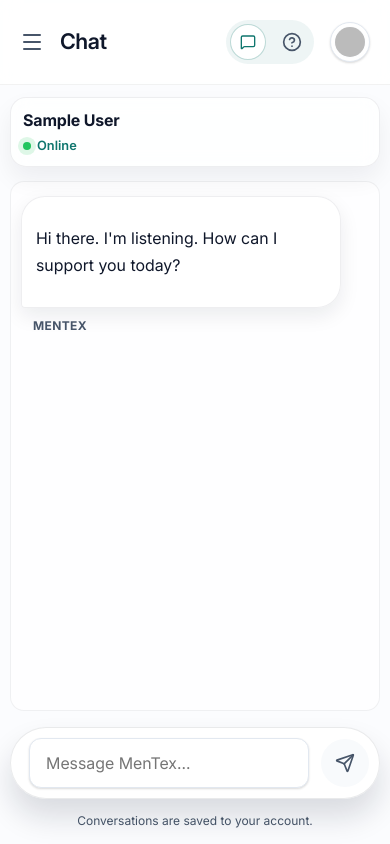
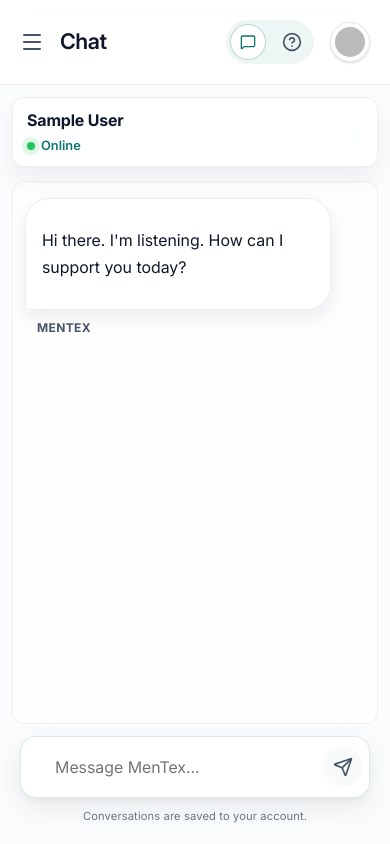
Before and after one commit to Muhyadiinjama/MenTex, a React (Vite) app in the folder client/: page /chat in a window 390 px wide. Built offline with nearby package versions, Linux system fonts and the light colour scheme; no server answers; sample sign-in values are in the browser's storage.

Commit message:
make some improvement

```diff
--- a/client/package.json
+++ b/client/package.json
@@ -1,7 +1,7 @@
 {
   "name": "mindfulai-client",
   "private": true,
-  "version": "1.0.0",
+  "version": "1.0.1",
   "type": "module",
   "scripts": {
     "dev": "vite",
--- a/client/src/app.css
+++ b/client/src/app.css
@@ -227,12 +227,15 @@ p {
   position: relative;
   height: 100vh;
   height: 100dvh;
+  /* Use dynamic viewport height for mobile browsers */
   overflow-y: auto;
+  overflow-x: hidden;
   display: flex;
   flex-direction: column;
   background: rgba(255, 255, 255, 0.4);
   min-width: 0;
-  /* Critical for Flexbox text shrinking */
+  /* Support for iOS safe area (notches) */
+  padding-bottom: env(safe-area-inset-bottom);
 }
 
 /* Professional Input Fields */
--- a/client/src/components/Navbar.css
+++ b/client/src/components/Navbar.css
@@ -1,7 +1,7 @@
 /* Navbar / Header Bar Styles */
 
 .dashboard-header-bar {
-    padding: 20px;
+    padding: 16px 20px;
     display: flex;
     align-items: center;
     justify-content: space-between;
@@ -10,8 +10,10 @@
     backdrop-filter: blur(10px);
     position: sticky;
     top: 0;
-    z-index: 10;
+    z-index: 100;
     border-bottom: 1px solid rgba(0, 0, 0, 0.05);
+    /* Support for safe areas at the top */
+    padding-top: calc(16px + env(safe-area-inset-top));
 }
 
 .dashboard-header-left {
@@ -112,6 +114,19 @@
 }
 
 @media (max-width: 850px) {
+    .dashboard-header-bar {
+        padding: 10px 14px;
+        padding-top: calc(10px + env(safe-area-inset-top));
+    }
+
+    .dashboard-header-left {
+        gap: 12px;
+    }
+
+    .dashboard-title-h2 {
+        font-size: 1.15rem;
+    }
+
     .desktop-only {
         display: none;
     }
@@ -122,6 +137,7 @@
 
     .nav-feedback-btn {
         width: 36px;
+        height: 36px;
         padding: 0;
         justify-content: center;
     }
--- a/client/src/pages/ChatWithAI.css
+++ b/client/src/pages/ChatWithAI.css
@@ -231,39 +231,43 @@
 .input-area-container {
     position: relative;
     z-index: 10;
-    max-width: 840px;
+    max-width: 900px;
     margin: 0 auto;
     width: 100%;
+    padding: 0 16px 20px;
+    /* Bottom safe area for mobile */
+    padding-bottom: calc(20px + env(safe-area-inset-bottom));
 }
 
 .input-wrapper {
     display: flex;
     align-items: center;
     gap: 12px;
-    background: rgba(255, 255, 255, 0.9);
-    padding: 10px 10px 10px 18px;
-    border-radius: 50px;
-    box-shadow: 0 18px 30px rgba(15, 23, 42, 0.14);
-    border: 1px solid rgba(15, 23, 42, 0.09);
-    -webkit-backdrop-filter: blur(10px);
-    backdrop-filter: blur(10px);
-    transition: transform 0.2s ease, box-shadow 0.2s ease, border-color 0.2s ease;
+    background: #ffffff;
+    padding: 8px 8px 8px 24px;
+    border-radius: 20px;
+    box-shadow: 0 10px 30px rgba(0, 0, 0, 0.08), 0 4px 6px rgba(0, 0, 0, 0.04);
+    border: 1px solid rgba(15, 118, 110, 0.15);
+    transition: all 0.3s cubic-bezier(0.4, 0, 0.2, 1);
+    min-height: 58px;
 }
 
 .input-wrapper:focus-within {
+    border-color: var(--color-primary);
+    box-shadow: 0 15px 35px rgba(15, 118, 110, 0.12), 0 5px 15px rgba(0, 0, 0, 0.05);
     transform: translateY(-1px);
-    box-shadow: 0 22px 34px rgba(15, 23, 42, 0.16);
-    border-color: rgba(15, 118, 110, 0.45);
 }
 
 .chat-input-field {
-    border: none;
+    border: none !important;
+    box-shadow: none !important;
     flex: 1;
     outline: none;
-    font-size: 1rem;
+    font-size: 1.05rem;
     font-family: inherit;
     background: transparent;
     color: var(--color-text);
+    padding: 10px 0;
 }
 
 .send-button {
@@ -281,11 +285,13 @@
     background: var(--color-primary);
     color: white;
     cursor: pointer;
+    box-shadow: 0 4px 10px rgba(15, 118, 110, 0.3);
 }
 
 .send-button.active:hover {
-    transform: scale(1.05);
-    background: var(--color-secondary);
+    transform: scale(1.04) translateY(-1px);
+    background: #0d9488;
+    box-shadow: 0 6px 14px rgba(15, 118, 110, 0.4);
 }
 
 .send-button.disabled {
@@ -296,9 +302,11 @@
 
 .storage-info {
     text-align: center;
-    margin-top: 12px;
-    font-size: 0.75rem;
+    margin-top: 10px;
+    font-size: 0.7rem;
     color: var(--color-text-sub);
+    opacity: 0.8;
+    letter-spacing: 0.01em;
 }
 
 @keyframes messageEnter {
@@ -315,24 +323,47 @@
 
 @media (max-width: 850px) {
     .chat-container {
-        padding: 12px 10px 14px;
+        padding: 12px 12px 10px;
     }
 
     .chat-body {
-        border-radius: 14px;
-        padding: 14px 10px;
+        border-radius: 12px;
+        padding: 16px 12px;
+        margin-bottom: 12px;
     }
 
     .message-wrapper {
-        max-width: 92%;
+        max-width: 90%;
     }
 
     .message-bubble {
-        padding: 12px 14px;
+        padding: 12px 16px;
+        font-size: 0.95rem;
     }
 
     .chat-info-bar {
-        padding: 10px 12px;
+        padding: 10px 14px;
+        border-radius: 12px;
+    }
+
+    .input-area-container {
+        padding: 0 8px 8px;
+        padding-bottom: calc(8px + env(safe-area-inset-bottom));
+    }
+
+    .input-wrapper {
+        padding: 6px 6px 6px 18px;
+        min-height: 52px;
+        border-radius: 16px;
+    }
+
+    .chat-input-field {
+        font-size: 0.95rem;
+    }
+
+    .send-button {
+        width: 40px;
+        height: 40px;
     }
 }
 
--- a/client/src/pages/ChatWithAI.tsx
+++ b/client/src/pages/ChatWithAI.tsx
@@ -62,13 +62,30 @@ const ChatWithAI: React.FC<ChatWithAIProps> = ({ lang, setSafetyOpen, safetyOpen
         }
     }, [currentUser, authLoading]);
 
-    // Handle initial message from dashboard
+    // Handle initial message from dashboard or mood check-in
     useEffect(() => {
-        if (location.state?.initialMessage && userId && !isLoading) {
+        if (authLoading || !userId) return;
+
+        if (location.state?.initialMood && !isLoading) {
+            let moodText = lang === 'EN'
+                ? `I'm feeling ${location.state.initialMood} ${location.state.moodEmoji || ''}`
+                : `Saya rasa ${location.state.initialMood} ${location.state.moodEmoji || ''}`;
+
+            // If the user added a note, include it for the AI
+            if (location.state.moodNote) {
+                moodText += lang === 'EN'
+                    ? `. Specifically: ${location.state.moodNote}`
+                    : `. Khususnya: ${location.state.moodNote}`;
+            }
+
+            handleSend(moodText);
+            // Clear state so it doesn't re-trigger
+            window.history.replaceState({}, document.title);
+        } else if (location.state?.initialMessage && !isLoading) {
             handleSend(location.state.initialMessage);
             window.history.replaceState({}, document.title);
         }
-    }, [location.state, userId]);
+    }, [location.state, userId, authLoading]);
 
     // Load Chat History
     useEffect(() => {
--- a/client/src/pages/Dashboard.css
+++ b/client/src/pages/Dashboard.css
@@ -72,18 +72,8 @@
     justify-content: center;
 }
 
-.dashboard-header-brand {
-    display: flex;
-    align-items: center;
-    gap: 12px;
-}
-
-.brand-logo-text {
-    font-size: 1.4rem;
-    font-weight: 800;
-    color: var(--color-primary);
-    letter-spacing: -0.02em;
-}
+/* The following styles are now managed in Navbar.css to avoid conflicts */
+/* .dashboard-header-right, .nav-actions-group, .nav-icon-btn, .nav-icon-btn:hover, .dashboard-header-bar, .dashboard-header-left, .sidebar-toggle-btn, .dashboard-header-brand, .brand-logo-text */
 
 .brand-divider {
     font-size: 1.2rem;
@@ -106,7 +96,7 @@
 .dashboard-scroll-area {
     flex: 1;
     padding: 24px;
-    overflow-y: auto;
+    /* overflow-y: auto removed to allow Navbar stickiness via .main-content scrolling */
 }
 
 .welcome-section {
@@ -720,26 +710,66 @@
 
 @media (max-width: 850px) {
     .dashboard-scroll-area {
-        padding: 14px 12px 18px;
+        padding: 20px 16px 30px;
+        /* More breathing room on mobile */
+    }
+
+    .welcome-section {
+        margin-bottom: 24px;
+        padding-top: 4px;
+    }
+
+    .welcome-h1 {
+        font-size: 1.6rem;
+    }
+
+    .welcome-p {
+        font-size: 0.95rem;
     }
 
     .stats-grid {
         grid-template-columns: 1fr;
-        gap: 14px;
+        gap: 16px;
+    }
+
+    .mood-emoji-large {
+        font-size: 3.5rem;
+    }
+
+    .mood-label-large {
+        font-size: 1.3rem;
+    }
+
+    .card {
+        padding: 24px 20px;
     }
 
     .history-card,
     .chart-card {
         height: auto;
-        min-height: 320px;
+        min-height: 340px;
     }
 
     .chat-cta-card {
-        padding: 22px 14px;
+        padding: 24px 18px;
+    }
+
+    .chat-cta-title {
+        font-size: 1.25rem;
+    }
+
+    .chat-cta-p {
+        font-size: 0.95rem;
     }
 
     .chat-cta-input-group {
         gap: 8px;
+        padding: 6px;
+    }
+
+    .chat-cta-input {
+        padding: 10px 14px;
+        font-size: 0.95rem;
     }
 
     .history-note-overlay {
--- a/client/src/pages/Landing.tsx
+++ b/client/src/pages/Landing.tsx
@@ -97,7 +97,7 @@ const Landing: React.FC<LandingProps> = ({ lang, setLang }) => {
 
             {/* Footer text */}
             <div className="landing-footer">
-                MenTex v1.0.0
+                MenTex v1.0.1
             </div>
         </div>
     );
--- a/client/src/pages/Profile.css
+++ b/client/src/pages/Profile.css
@@ -1,7 +1,7 @@
 .profile-scroll-area {
     flex: 1;
     padding: 24px;
-    overflow-y: auto;
+    /* overflow-y: auto removed to allow main-content to handle scrolling and sticky Navbar */
 }
 
 .profile-container {
@@ -71,6 +71,7 @@
     font-size: 1.5rem;
     font-weight: 700;
     margin: 0;
+    letter-spacing: -0.01em;
 }
 
 .edit-name-btn {
@@ -243,8 +244,48 @@
 }
 
 @media (max-width: 850px) {
+    .profile-scroll-area {
+        padding: 16px 12px 24px;
+    }
+
+    .profile-container {
+        margin: 10px auto 30px;
+    }
+
+    .profile-name-h2 {
+        font-size: 1.25rem;
+    }
+
+    .card {
+        padding: 24px 16px;
+    }
+
     .profile-sections-grid {
         grid-template-columns: 1fr;
+        gap: 20px;
+    }
+
+    .settings-pref-desc {
+        font-size: 0.9rem;
+        margin-bottom: 18px;
+    }
+
+    .settings-lang-label {
+        font-size: 0.95rem;
+    }
+
+    .settings-lang-card {
+        flex-direction: column;
+        align-items: flex-start;
+        gap: 16px;
+        padding: 14px;
+    }
+
+    .lang-switch-btn {
+        width: 100%;
+        justify-content: center;
+        padding: 8px 16px;
+        font-size: 0.85rem;
     }
 }
 
@@ -258,10 +299,6 @@
     .name-display-container,
     .name-edit-container {
         justify-content: center;
-    }
-
-    .profile-container {
-        margin: 20px auto;
     }
 }
 
```
Also changed, not shown: client/src/pages/MoodCheckIn.tsx (+29 -9 lines), 2 other files (tests, documents, lock files or other folders).
